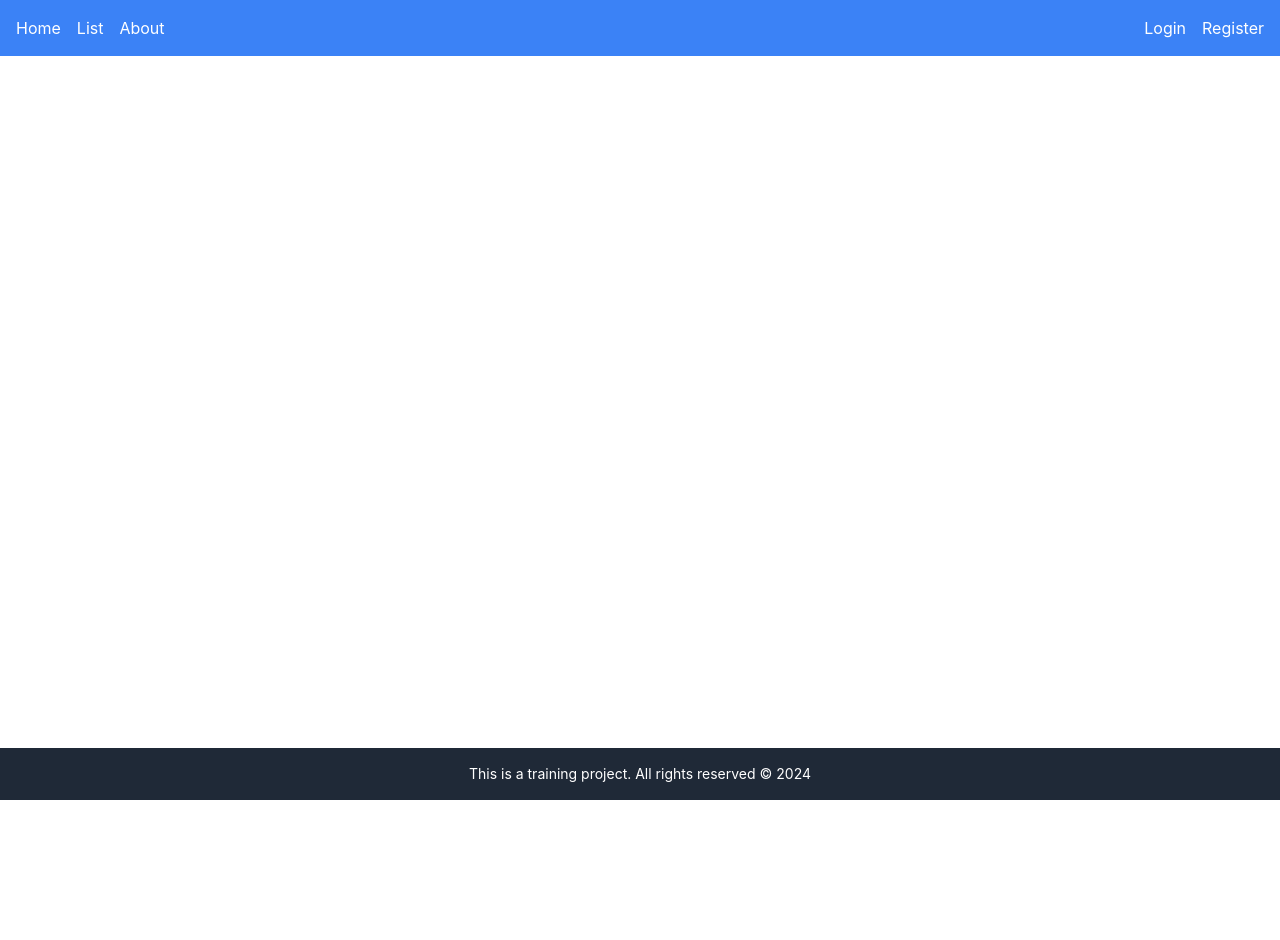
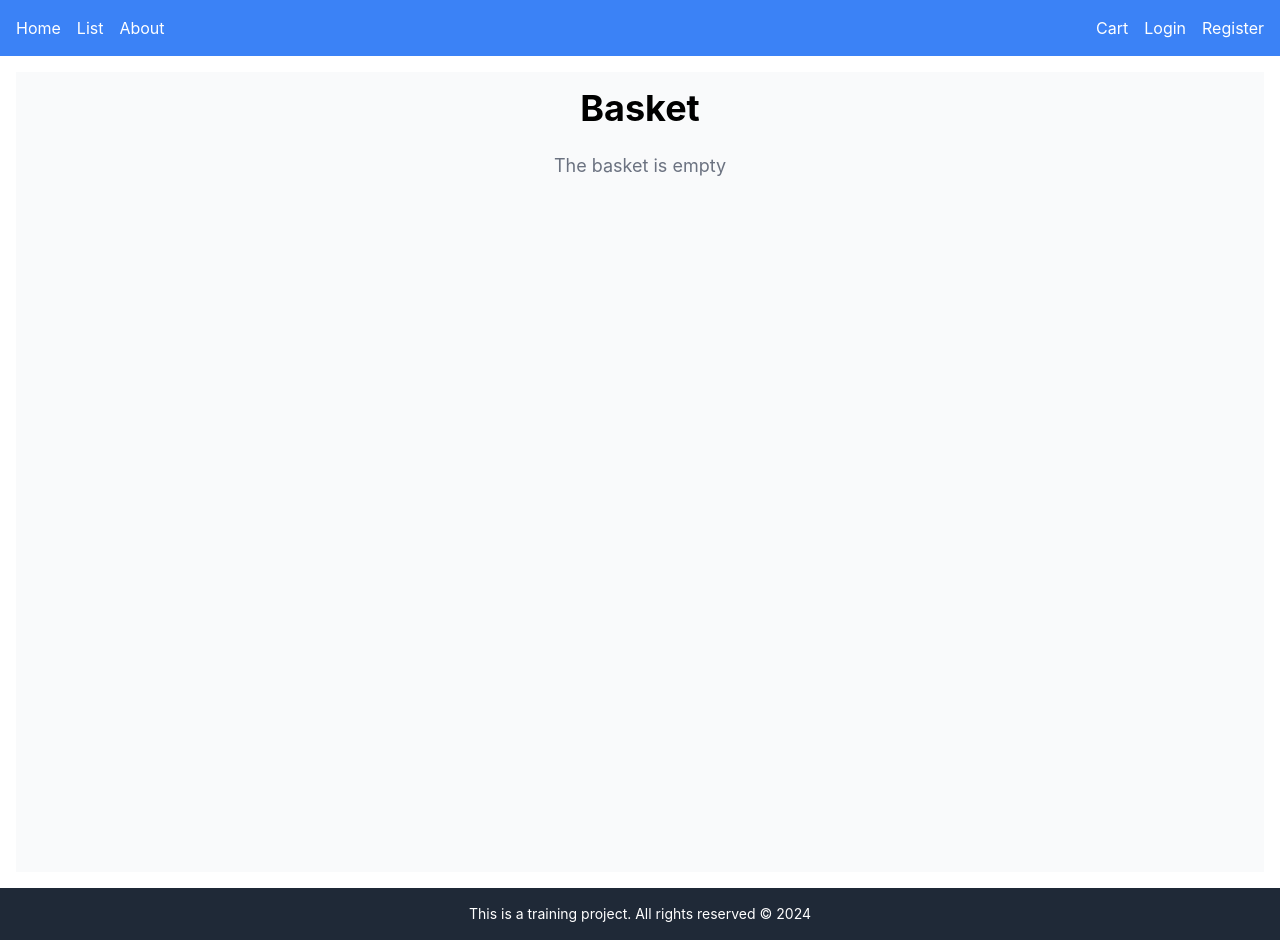
Before and after one commit to TarlavinaMaria/React-Official, a React (Vite) app: page /cart in a window 1280 px wide. Before the commit the page ends 800 px from the top, so only its background shows below. Built offline with nearby package versions, Linux system fonts and the light colour scheme.

Commit message:
Добавила корзину. Удаление и добавление в корзину.

```diff
--- a/package.json
+++ b/package.json
@@ -12,7 +12,9 @@
   "dependencies": {
     "react": "^18.3.1",
     "react-dom": "^18.3.1",
-    "react-router-dom": "^6.26.2"
+    "react-icons": "^5.3.0",
+    "react-router-dom": "^6.26.2",
+    "zustand": "^5.0.0"
   },
   "devDependencies": {
     "@eslint/js": "^9.10.0",
--- a/src/App.jsx
+++ b/src/App.jsx
@@ -7,6 +7,7 @@ import About from './components/About';
 import Login from './components/Login';
 import Register from './components/Register';
 import Home from './components/Home';
+import Cart from './components/Cart';
 
 /**
  * Конфигурация приложения с использованием React Router. В данном случае мы создаем компонент App, который будет содержать все другие компоненты приложения.
@@ -26,6 +27,7 @@ const App = () => {
             <Route path="/about" element={<About />} />
             <Route path="/login" element={<Login />} />
             <Route path="/register" element={<Register />} />
+            <Route path="/cart" element={<Cart />} />
           </Routes>
         </main>
         <Footer />
--- /dev/null
+++ b/src/components/Alert.jsx
@@ -0,0 +1,21 @@
+import React, { useEffect } from 'react';
+
+// Уведомление, которое исчезает через 3 секунды после отображения
+
+const Alert = ({ message, onClose }) => {
+  useEffect(() => {
+    const timer = setTimeout(() => {
+      onClose();
+    }, 3000); // Уведомление исчезает через 3 секунды
+
+    return () => clearTimeout(timer); // Очистка таймера при размонтировании
+  }, [onClose]);
+
+  return (
+    <div className="fixed top-4 right-4 bg-green-500 text-white p-4 rounded shadow-lg transition-opacity duration-300">
+      {message}
+    </div>
+  );
+};
+
+export default Alert;
--- a/src/components/Card.jsx
+++ b/src/components/Card.jsx
@@ -1,13 +1,21 @@
-import React from 'react';
+import React, { useState } from 'react';
 import { Link } from 'react-router-dom';
-
-/**
- * Компонент карточки товара. Через props принимает параметры карточки и выводит их в виде JSX элемента.
- * @param { id, imageSrc, title, description, rating, reviewCount, price } - Параметры карточки. А имено ID, изображение, название, описание, рейтинг, количество отзывов и цена.
- * @returns JSX элемент.
- */
+import useCartStore from '../store/useCartStore'; // Импортируем Zustand стор
+import Alert from './Alert'; // Импортируем компонент Alert
 
 const Card = ({ id, imageSrc, title, description, rating, reviewCount, price }) => {
+  const addToCart = useCartStore((state) => state.addToCart); // Получаем функцию добавления товара в корзину
+  const [alertMessage, setAlertMessage] = useState(''); // Состояние для уведомления
+
+  const handleAddToCart = () => {
+    addToCart({ id, imageSrc, title, description, rating, reviewCount, price });
+    setAlertMessage(`${title} added to cart!`); // Уведомление пользователя
+  };
+
+  const handleCloseAlert = () => {
+    setAlertMessage(''); // Скрываем уведомление
+  };
+
   return (
     <div className="max-w-xs rounded overflow-hidden shadow-lg">
       <img className="w-full h-48 object-cover" src={imageSrc} alt={title} />
@@ -23,7 +31,16 @@ const Card = ({ id, imageSrc, title, description, rating, reviewCount, price })
         <div className="mt-2">
           <span className="text-green-600 font-bold text-lg">{price}</span>
         </div>
+        <button
+          onClick={handleAddToCart}
+          className="mt-4 bg-blue-500 text-white py-2 px-4 rounded hover:bg-blue-700"
+        >
+          Add to cart
+        </button>
       </div>
+      {alertMessage && (
+        <Alert message={alertMessage} onClose={handleCloseAlert} />
+      )}
     </div>
   );
 };
--- /dev/null
+++ b/src/components/Cart.jsx
@@ -0,0 +1,52 @@
+import React, { useState } from 'react';
+import useCartStore from '../store/useCartStore'; // Импортируем Zustand стор
+import { LiaTimesSolid } from "react-icons/lia";
+import Alert from './Alert'; // Импортируем компонент Alert
+
+const Cart = () => {
+  const cart = useCartStore((state) => state.cart); // Получаем товары из корзины
+  const removeFromCart = useCartStore((state) => state.removeFromCart); // Получаем функцию удаления товара из корзины
+  const [alertMessage, setAlertMessage] = useState(''); // Состояние для уведомления
+
+  const handleRemoveFromCart = (productId, title) => {
+    removeFromCart(productId); // Удаляем товар из корзины
+    setAlertMessage(`${title} deleted!`); // Уведомление пользователя
+  };
+
+  const handleCloseAlert = () => {
+    setAlertMessage(''); // Скрываем уведомление
+  };
+
+  return (
+    <section className="cart min-h-screen p-4 bg-gray-50">
+      <h2 className="text-4xl font-bold mb-6 text-center">Basket</h2>
+      {cart.length === 0 ? (
+        <p className="text-center text-lg text-gray-500">The basket is empty</p>
+      ) : (
+        <div className="grid grid-cols-1 sm:grid-cols-2 md:grid-cols-3 lg:grid-cols-4 gap-4">
+          {cart.map((item) => (
+            <div key={item.id} className="border rounded-lg shadow-lg p-4 bg-white relative">
+              <button
+                onClick={() => handleRemoveFromCart(item.id, item.title)}
+                className="absolute top-2 right-2 text-red-500 hover:text-red-700 transition duration-200"
+                aria-label={`Удалить ${item.title} из корзины`}
+              >
+                <LiaTimesSolid size={20} />
+              </button>
+              <img src={item.imageSrc} alt={item.title} className="w-full h-48 object-cover mb-4 rounded" />
+              <h3 className="text-xl font-semibold mb-2">{item.title}</h3>
+              <p className="text-gray-600 mb-2">{item.description}</p>
+              <span className="text-green-600 font-bold text-lg">{item.price}$</span>
+              <p className="text-gray-500 mt-1">Count: {item.quantity}</p>
+            </div>
+          ))}
+        </div>
+      )}
+      {alertMessage && (
+        <Alert message={alertMessage} onClose={handleCloseAlert} />
+      )}
+    </section>
+  );
+};
+
+export default Cart;
--- a/src/components/Header.jsx
+++ b/src/components/Header.jsx
@@ -26,6 +26,9 @@ const Header = () => {
         <nav>
           <ul className="flex space-x-4">
             <li>
+              <Link to="/cart" className="hover:underline">Cart</Link>
+            </li>
+            <li>
               <Link to="/login" className="hover:underline">Login</Link>
             </li>
             <li>
--- /dev/null
+++ b/src/store/useCartStore.js
@@ -0,0 +1,31 @@
+import { create } from "zustand";
+
+/**
+ * Стор для управления состоянием корзины.
+ */
+const useCartStore = create((set) => ({
+  cart: [], // Определяем начальное состояние корзины как пустой массив. Этот массив будет хранить объекты товаров, добавленных в корзину.
+  addToCart: (product) => {
+    // Функция для добавления товара в корзину
+    set((state) => {
+      const existingProduct = state.cart.find(item => item.id === product.id); // Проверяем, есть ли уже товар с таким id в корзине
+      if (existingProduct) {
+        // Если товар уже в корзине, увеличиваем его количество
+        return {
+          cart: state.cart.map(item =>
+            item.id === product.id ? { ...item, quantity: item.quantity + 1 } : item
+          ),
+        };
+      }
+      // Если товара нет в корзине, добавляем его
+      return { cart: [...state.cart, { ...product, quantity: 1 }] };
+    });
+  },
+  removeFromCart: (productId) => {
+    set((state) => ({
+      cart: state.cart.filter(item => item.id !== productId),
+    }));
+  },
+}));
+
+export default useCartStore;
```
Also changed, not shown: 1 other file (tests, documents, lock files or other folders).
